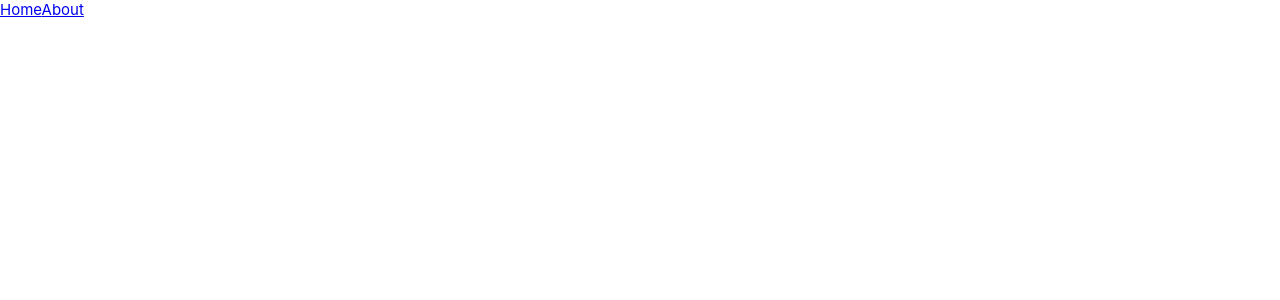
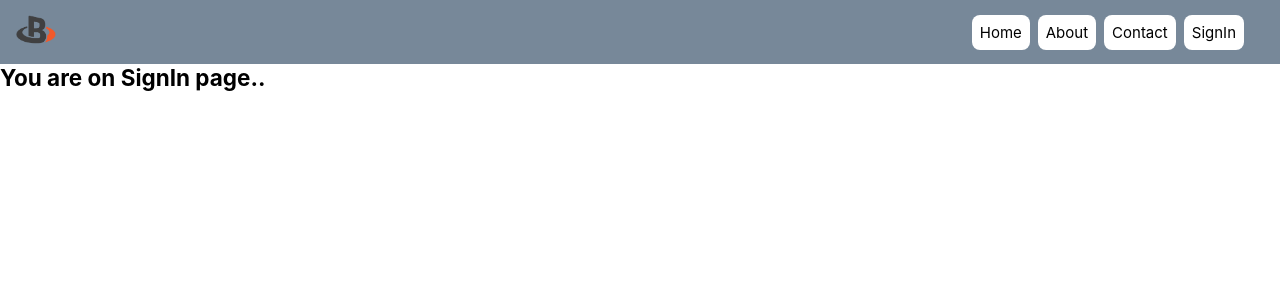
Before and after one commit to Bishesh58/vue-firebase-app, a Vue app: page /signin in a window 1280 px wide. Before the commit this address had no page. Shown: the top 300 px of the page. Built offline with nearby package versions, Linux system fonts and the light colour scheme.

Commit message:
added navbar & firebase

```diff
--- a/package.json
+++ b/package.json
@@ -7,6 +7,8 @@
     "preview": "vite preview --port 5050"
   },
   "dependencies": {
+    "@vue-hero-icons/outline": "^1.7.2",
+    "firebase": "^9.6.8",
     "pinia": "^2.0.11",
     "vue": "^3.2.31",
     "vue-router": "^4.0.12"
--- a/src/App.vue
+++ b/src/App.vue
@@ -1,17 +1,10 @@
 <script setup>
 import { RouterLink, RouterView } from "vue-router";
+import Navigation from "./components/Navigation.vue";
 </script>
 
 <template>
-  <header>
-    <div class="wrapper">
-      <nav>
-        <RouterLink to="/">Home</RouterLink>
-        <RouterLink to="/about">About</RouterLink>
-      </nav>
-    </div>
-  </header>
-
+  <Navigation/>
   <RouterView />
 </template>
 
--- a/src/assets/base.css
+++ b/src/assets/base.css
@@ -1,8 +1,11 @@
+* {
+  margin: 0;
+  padding: 0;
+  box-sizing: border-box;
+}
+
 body {
   min-height: 100vh;
-  box-sizing: border-box;
-  margin: 0;
-  padding: 0;
   font-family: Inter, -apple-system, BlinkMacSystemFont, "Segoe UI", Roboto,
     Oxygen, Ubuntu, Cantarell, "Fira Sans", "Droid Sans", "Helvetica Neue",
     sans-serif;
--- /dev/null
+++ b/src/components/Navigation.vue
@@ -0,0 +1,49 @@
+<template>
+  <header>
+    <nav>
+      <div class="container">
+        <div class="logo">
+          <router-link :to="{ name: 'Home' }">
+
+            <img src="../assets/logo.png" height="40" width="40" alt="">
+          </router-link>
+        </div>
+        <div class="nav-links">
+          <router-link :to="{ name: 'Home' }" class="nav-item">Home</router-link>
+          <router-link :to="{ name: 'About' }" class="nav-item">About</router-link>
+          <router-link :to="{ name: 'Contact' }" class="nav-item">Contact</router-link>
+          <router-link :to="{ name: 'SignIn' }" class="nav-item">SignIn</router-link>
+        </div>
+      </div>
+    </nav>
+  </header>
+</template>
+
+<script>
+import { MenuIcon } from "@vue-hero-icons/outline";
+
+export default {};
+</script>
+
+<style scoped>
+.container{
+    height: 64px;
+    background-color: lightslategray;
+    display: flex;
+    justify-content: space-between;
+    align-items: center;
+    padding: 16px;
+}
+
+.nav-links {
+    padding-right: 16px;
+}
+.nav-item {
+    margin: 4px;
+    padding: 8px;
+    background: white;
+    color: black;
+    border-radius: 8px;
+    text-decoration: none;
+}
+</style>
--- a/src/router/index.js
+++ b/src/router/index.js
@@ -1,21 +1,31 @@
 import { createRouter, createWebHistory } from 'vue-router'
 import HomeView from '../views/HomeView.vue'
+import AboutView from '../views/AboutView.vue'
+import ContactView from '../views/ContactView.vue'
+import SignInView from '../views/SignInView.vue'
 
 const router = createRouter({
   history: createWebHistory(import.meta.env.BASE_URL),
   routes: [
     {
       path: '/',
-      name: 'home',
+      name: 'Home',
       component: HomeView
     },
     {
       path: '/about',
-      name: 'about',
-      // route level code-splitting
-      // this generates a separate chunk (About.[hash].js) for this route
-      // which is lazy-loaded when the route is visited.
-      component: () => import('../views/AboutView.vue')
+      name: 'About',
+      component: AboutView
+    },
+    {
+      path: '/contact',
+      name: 'Contact',
+      component: ContactView
+    },
+    {
+      path: '/signin',
+      name: 'SignIn',
+      component: SignInView
     }
   ]
 })
--- /dev/null
+++ b/src/views/ContactView.vue
@@ -0,0 +1,13 @@
+<template>
+  <h1>This is contact view</h1>
+</template>
+
+<script>
+export default {
+
+}
+</script>
+
+<style>
+
+</style>
--- /dev/null
+++ b/src/views/SignInView.vue
@@ -0,0 +1,13 @@
+<template>
+  <h2>You are on SignIn page..</h2>
+</template>
+
+<script>
+export default {
+
+}
+</script>
+
+<style>
+
+</style>
```
Also changed, not shown: src/firebase/index.js (added, +19 -0 lines), src/assets/logo.png (added), 1 other file (tests, documents, lock files or other folders).
